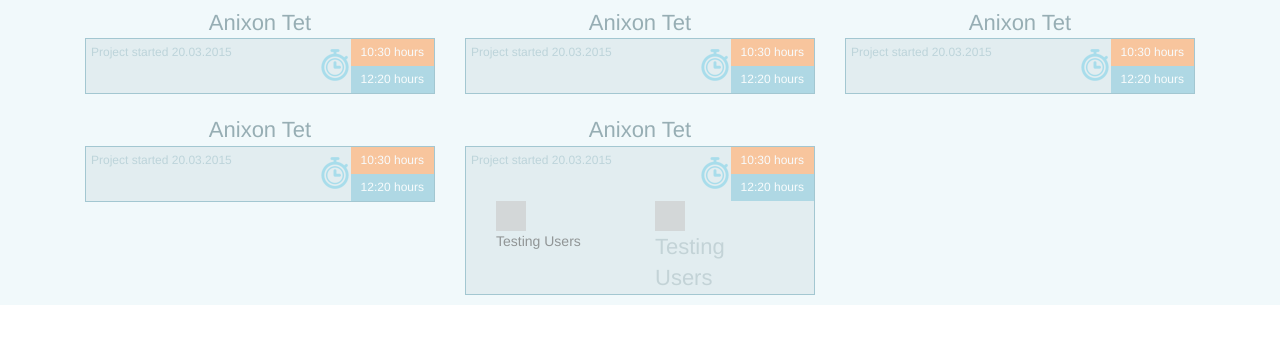
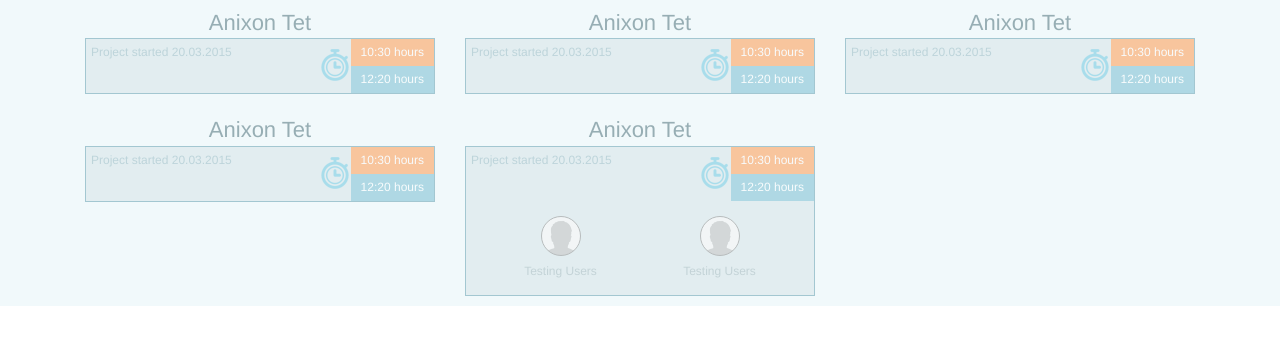
Before and after one commit to TonyKilov/anixon, a plain HTML site: page project-list.html in a window 1280 px wide. Shown: the part 263-608 px from the top of the page. Drawn offline with nearby package versions, Linux system fonts and the light colour scheme.

Commit message:
add refresh

```diff
--- a/project-list.html
+++ b/project-list.html
@@ -198,14 +198,14 @@
 									<div class="hourse_offline"><span class="time-offline">12:20 </span>hours</div>
 								</div>
 							</div>
-						<div class="col-xs-12 col-md-12 user_avatar">
+						<div class="col-xs-12 col-md-12 project_user_avatar">
 
-							<div class="col-xs-6">
+							<div class="col-xs-6 text-center project_user_activ">
 								<a class="project_user_info" href="#"></a>
-								<div class="user_name">Testing Users</div>
+								<a class="user_name">Testing Users</a>
 							</div>
 
-							<div class="col-xs-6">
+							<div class="col-xs-6 text-center">
 								<a class="project_user_info" href="#"></a>
 								<a class="user_name">Testing Users</a>
 							</div>
--- a/scss/style.scss
+++ b/scss/style.scss
@@ -1098,10 +1098,46 @@ body {
 }
 
 .project_user_info {
-  background: url("../images/default-avatar.png") center no-repeat;
+  background: url("../images/default-avatar.png") 50% no-repeat;
+  background-size: 100%;
+  border-radius: 50%;
+  border: 1px solid gray;
+  display: inline-block;
+  width: 40px;
+  height: 40px;
+  &:hover + a {
+    color: $orange;
+
+  }
+  &:hover {
+    border: 2px solid $orange;
+  }
+}
+
+
+.project_user_activ {
+
+  &:hover {
+  a {
+    &:hover{
+    color: $orange;
+  }
+
+  }
+}
+}
+
+.project_user_avatar {
+  margin: 15px 0;
+}
+
+.project_user_avatar .user_name {
+  font-size: 12px;
   display: block;
-  width: 30px;
-  height: 30px;
+  &:hover {
+    color: $orange;
+    cursor: pointer;
+  }
 }
 
 .time_project { float:left; margin: 10px 0px 10px 0; }
```
Also changed, not shown: css/style.css.
